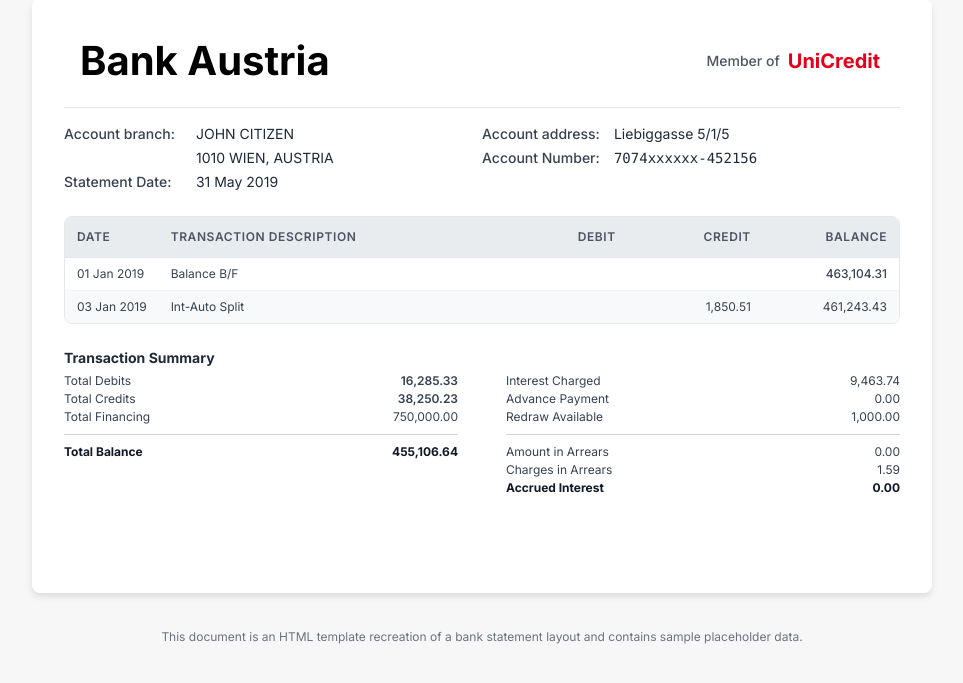
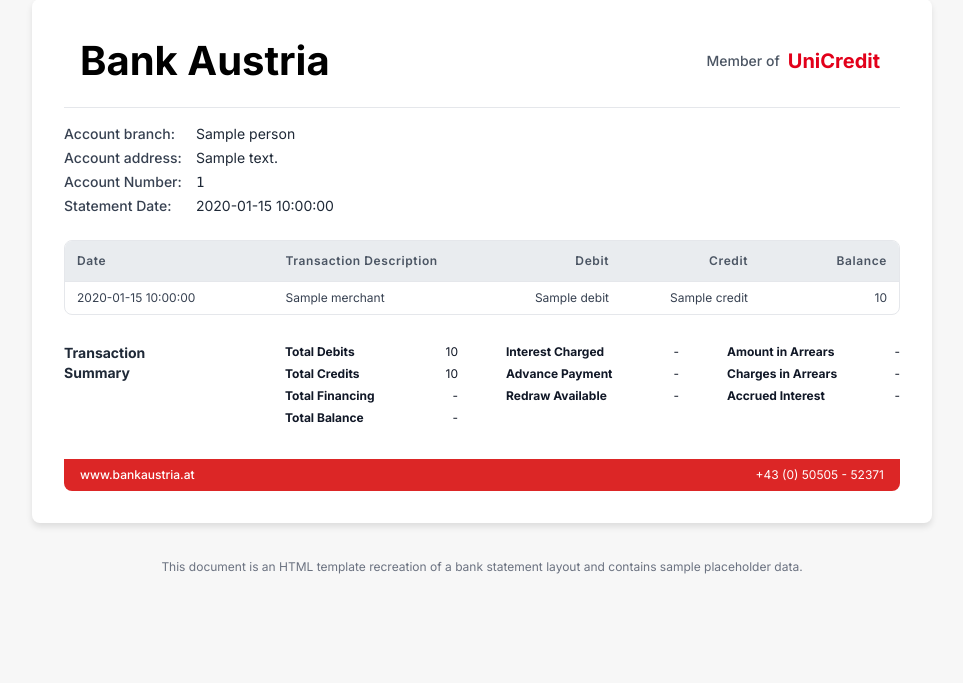
Before and after one commit to chrisov/PII_detection, a Python web app: template data/templates/html/Bank_of_Austria.html in a window 1280 px wide. Shown: the part 21-704 px from the top of the page, without its empty margins (158-1121 px from the left). Run offline with Jinja, Linux system fonts and the light colour scheme; the template is opened without the code that fills it: most values are stand-ins (such as "Sample title", 1, 10 or a date in 2020); some libraries are stand-ins or nearby versions.

Commit message:
- BoA samples ready for mass produce - Cleanup

```diff
--- a/data/src/account_holder.py
+++ b/data/account_holder.py
@@ -9,7 +9,7 @@ class account_holder:
 	def __init__(self):
 		self._name = fake.name()
 		self._ssn = fake.ssn()
-		self._address = fake.address().replace("\n", " ")
+		self._address = fake.address()
 		self._account_number = fake.bban()
 		self._routing_number = fake.aba()
 		self._phone_number = fake.phone_number()
--- a/data/config/config.json
+++ b/data/config/config.json
@@ -0,0 +1,5 @@
+{
+	"templates_dir": "templates/html",
+	"results_dir": "results/",
+	"iterations": 10
+}
--- a/data/templates/html/Bank_of_Austria.html
+++ b/data/templates/html/Bank_of_Austria.html
@@ -59,26 +59,22 @@
 	</header>
 
 	<!-- Account Details Section -->
-	<section class="mb-6 text-sm grid grid-cols-1 md:grid-cols-2 gap-y-1">
+	<section class="mb-6 text-sm grid grid-cols-1 gap-y-1">
 		<div>
 			<span class="font-medium text-gray-700 w-32 inline-block">Account branch:</span>
-			<span class="text-gray-800">JOHN CITIZEN</span>
+			<span class="text-gray-800">{{ person._name }}</span>
 		</div>
 		<div>
 			<span class="font-medium text-gray-700 w-32 inline-block">Account address:</span>
-			<span class="text-gray-800">Liebiggasse 5/1/5</span>
-		</div>
-		<div>
-			<span class="font-medium text-gray-700 w-32 inline-block"></span>
-			<span class="text-gray-800">1010 WIEN, AUSTRIA</span>
+			<span class="text-gray-800">{{ person._address }}</span>
 		</div>
 		<div>
 			<span class="font-medium text-gray-700 w-32 inline-block">Account Number:</span>
-			<span class="font-mono text-gray-800">7074xxxxxx-452156</span>
+			<span class="font-mono text-gray-800">{{ person._account_number }}</span>
 		</div>
 		<div>
 			<span class="font-medium text-gray-700 w-32 inline-block">Statement Date:</span>
-			<span class="text-gray-800">31 May 2019</span>
+			<span class="text-gray-800">{{ statement._issue_date }}</span>
 		</div>
 	</section>
 
@@ -86,10 +82,10 @@
 	<section class="mb-6 overflow-x-auto rounded-lg border">
 		<table class="min-w-full divide-y divide-gray-200">
 			<!-- Table Header -->
-			<thead class="bg-gray-header text-xs uppercase tracking-wider text-gray-600">
+			<thead class="bg-gray-header text-xs tracking-wider text-gray-600">
 				<tr>
-					<th class="px-3 py-3 text-left font-semibold w-1/12">Date</th>
-					<th class="px-3 py-3 text-left font-semibold w-5/12">Transaction Description</th>
+					<th class="px-3 py-3 text-left font-semibold w-3/12">Date</th>
+					<th class="px-3 py-3 text-left font-semibold w-3/12">Transaction Description</th>
 					<th class="px-3 py-3 text-right font-semibold w-2/12">Debit</th>
 					<th class="px-3 py-3 text-right font-semibold w-2/12">Credit</th>
 					<th class="px-3 py-3 text-right font-semibold w-2/12">Balance</th>
@@ -98,80 +94,74 @@
 			<!-- Table Body -->
 			<tbody class="divide-y divide-gray-100 text-xs text-gray-700">
 				<!-- Row 1: Opening Balance -->
+				{% for t in transactions %}
 				<tr class="transaction-row">
-					<td class="px-3 py-2 whitespace-nowrap">01 Jan 2019</td>
-					<td class="px-3 py-2 whitespace-nowrap">Balance B/F</td>
-					<td class="px-3 py-2 text-right"></td>
-					<td class="px-3 py-2 text-right"></td>
-					<td class="px-3 py-2 text-right font-medium">463,104.31</td>
-				</tr>
-				<!-- Row 2 -->
-				<tr class="transaction-row">
-					<td class="px-3 py-2 whitespace-nowrap">03 Jan 2019</td>
-					<td class="px-3 py-2">Int-Auto Split</td>
-					<td class="px-3 py-2 text-right"></td>
-					<td class="px-3 py-2 text-right">1,850.51</td>
-					<td class="px-3 py-2 text-right">461,243.43</td>
+					<td class="px-3 py-2 whitespace-nowrap">{{ t.date }}</td>
+					<td class="px-3 py-2">{{ t.merchant }}</td>
+					<td class="px-3 py-2 text-right">{{ t.debit }}</td>
+					<td class="px-3 py-2 text-right">{{ t.credit }}</td>
+					<td class="px-3 py-2 text-right">{{ t.balance }}</td>
+				{% endfor %}
 				</tr>
 			</tbody>
 		</table>
 	</section>
 
 	<!-- Summary Section -->
-	<section class="mb-8 grid grid-cols-1 md:grid-cols-2 gap-x-12 gap-y-2 text-xs text-gray-700">
-		<!-- Left Column: Totals -->
+	<section class="mb-8 grid grid-cols-4 md:grid-cols-4 gap-x-12 gap-y-2 text-xs text-gray-900">
 		<div>
-			<div class="font-bold mb-1 text-sm text-gray-800">Transaction Summary</div>
-			<div class="flex justify-between summary-line">
+			<div class="font-bold mb-1 text-sm text-gray-800 mt-1">Transaction<br>Summary</div>
+		</div>
+		<div>
+			<div class="flex justify-between summary-line mt-1 font-bold text-gray-900">
 				<span class="w-2/3">Total Debits</span>
-				<span class="text-right font-semibold">16,285.33</span>
+				<span class="text-right font-normal">{{ statement.calculate_total_debits() }}</span>
 			</div>
-			<div class="flex justify-between summary-line">
+			<div class="flex justify-between summary-line mt-1 font-bold text-gray-900">
 				<span class="w-2/3">Total Credits</span>
-				<span class="text-right font-semibold">38,250.23</span>
+				<span class="text-right font-normal">{{ statement.calculate_total_credits() }}</span>
 			</div>
-			<div class="flex justify-between summary-line">
+			<div class="flex justify-between summary-line mt-1 font-bold text-gray-900">
 				<span class="w-2/3">Total Financing</span>
-				<span class="text-right">750,000.00</span>
+				<span class="text-right font-normal">-</span>
 			</div>
-			<div class="flex justify-between summary-line font-bold text-gray-900 pt-2 border-t border-gray-300 mt-2">
+			<div class="flex justify-between summary-line mt-1 font-bold text-gray-900">
 				<span class="w-2/3">Total Balance</span>
-				<span class="text-right">455,106.64</span>
+				<span class="text-right font-normal">-</span>
 			</div>
 		</div>
-
-		<!-- Right Column: Charges and Advances -->
 		<div>
-			<div class="font-bold mb-1 text-sm text-gray-800 hidden md:block">&nbsp;</div>
-			<div class="flex justify-between summary-line">
+			<div class="flex justify-between summary-line mt-1 font-bold text-gray-900">
 				<span class="w-2/3">Interest Charged</span>
-				<span class="text-right">9,463.74</span>
+				<span class="text-right font-normal">-</span>
 			</div>
-			<div class="flex justify-between summary-line">
+			<div class="flex justify-between summary-line mt-1 font-bold text-gray-900">
 				<span class="w-2/3">Advance Payment</span>
-				<span class="text-right">0.00</span>
+				<span class="text-right font-normal">-</span>
 			</div>
-			<div class="flex justify-between summary-line">
+			<div class="flex justify-between summary-line mt-1 font-bold text-gray-900">
 				<span class="w-2/3">Redraw Available</span>
-				<span class="text-right">1,000.00</span>
+				<span class="text-right font-normal">-</span>
 			</div>
-			<div class="flex justify-between summary-line mt-2 pt-2 border-t border-gray-300">
+		</div>
+		<div>
+			<div class="flex justify-between summary-line mt-1 font-bold text-gray-900">
 				<span class="w-2/3">Amount in Arrears</span>
-				<span class="text-right">0.00</span>
+				<span class="text-right font-normal">-</span>
 			</div>
-			<div class="flex justify-between summary-line">
+			<div class="flex justify-between summary-line mt-1 font-bold text-gray-900">
 				<span class="w-2/3">Charges in Arrears</span>
-				<span class="text-right">1.59</span>
+				<span class="text-right font-normal">-</span>
 			</div>
-			<div class="flex justify-between summary-line font-bold text-gray-900">
+			<div class="flex justify-between summary-line mt-1 font-bold text-gray-900">
 				<span class="w-2/3">Accrued Interest</span>
-				<span class="text-right">0.00</span>
+				<span class="text-right font-normal">-</span>
 			</div>
 		</div>
 	</section>
 
 	<!-- Footer Section -->
-	<footer class="bg-red-unicredit text-white py-2 px-4 flex flex-col sm:flex-row justify-between items-center text-xs rounded-b-lg">
+	<footer class="bg-red-600 text-white py-2 px-4 flex flex-col sm:flex-row justify-between items-center text-xs rounded-b-lg">
 		<div class="font-medium">www.bankaustria.at</div>
 		<div class="mt-1 sm:mt-0 text-right">+43 (0) 50505 - 52371</div>
 	</footer>
```
Also changed, not shown: data/bank_statement.py (renamed from data/src/bank_statement.py, +26 -8 lines), data/src/synthetic_gen.py (deleted, +0 -12 lines), data/synthetic_gen.py (added, +33 -0 lines), data/main.py (added), data/src/main.py (deleted).
